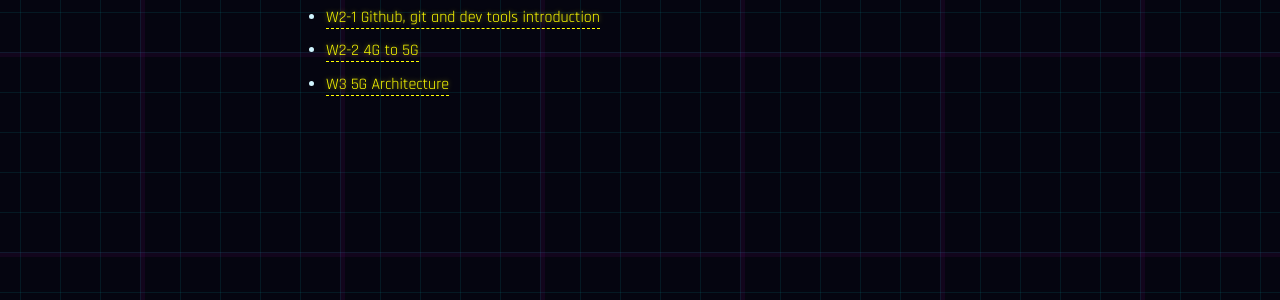
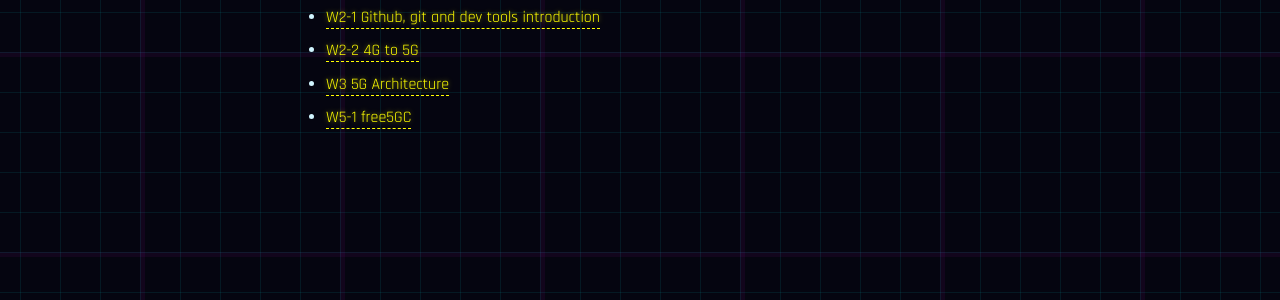
Before and after one commit to cndi-free5gc/cndi-free5gc.github.io, an MkDocs documentation site: the page built from doc/doc-slide/index.md, in a window 1280 px wide. Shown: the part 248-548 px from the top of the page. Built offline with MkDocs 1.6.1 and Material for MkDocs 9.7.7, drawn with Linux system fonts in a browser that asks for light colours; some web fonts are replaced; comment, search, counter and statistics services are not loaded.

Commit message:
feat: 5-1

```diff
--- a/doc/doc-slide/index.md
+++ b/doc/doc-slide/index.md
@@ -3,3 +3,4 @@
 - [W2-1 Github, git and dev tools introduction](slides/W2-1%20Github%2C%20git%20and%20dev%20tools%20introduction.pdf){:target="_blank"}
 - [W2-2 4G to 5G](slides/W2-2%204G%20to%205G.pdf){:target="_blank"}
 - [W3 5G Architecture](slides/W3%205G%20Architecture.pdf){:target="_blank"}
+- [W5-1 free5GC](slides/W5-1%20free5GC.pdf){:target="_blank"}
```
Also changed, not shown: 2 other files.
